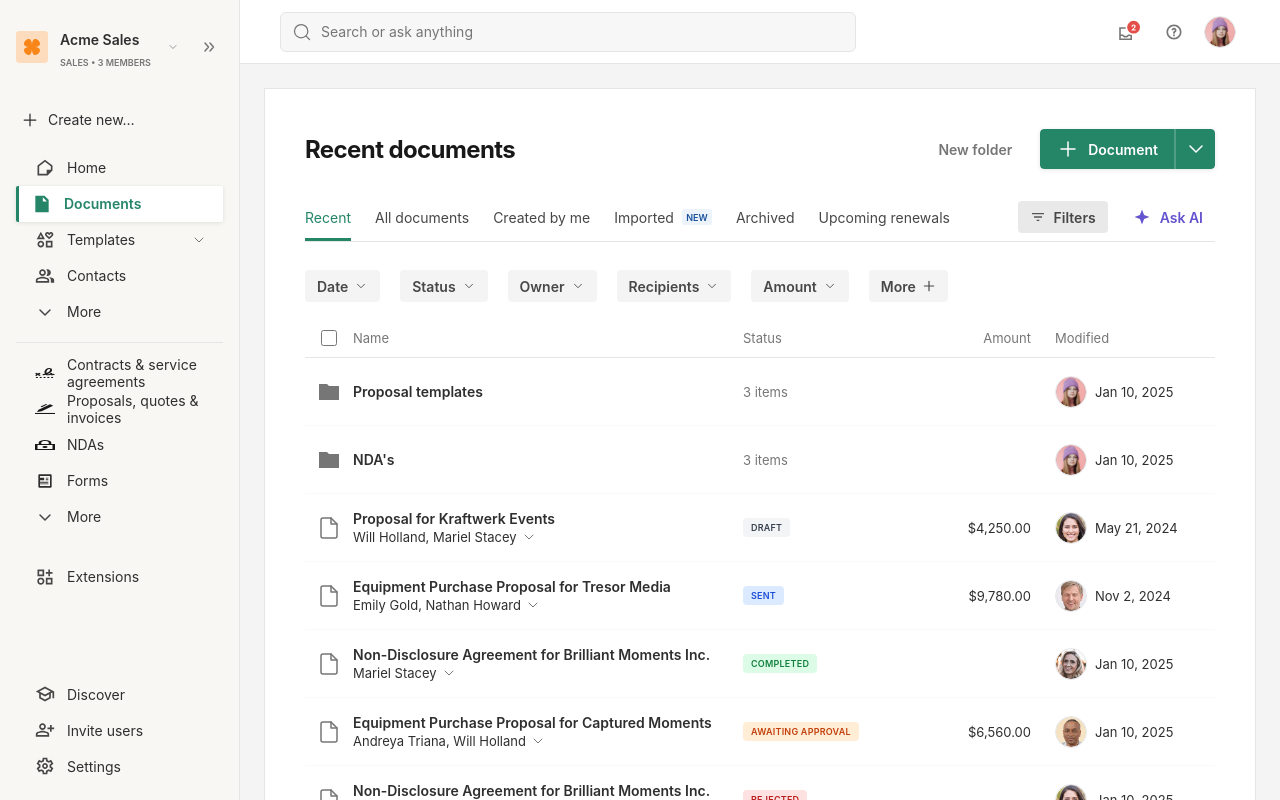
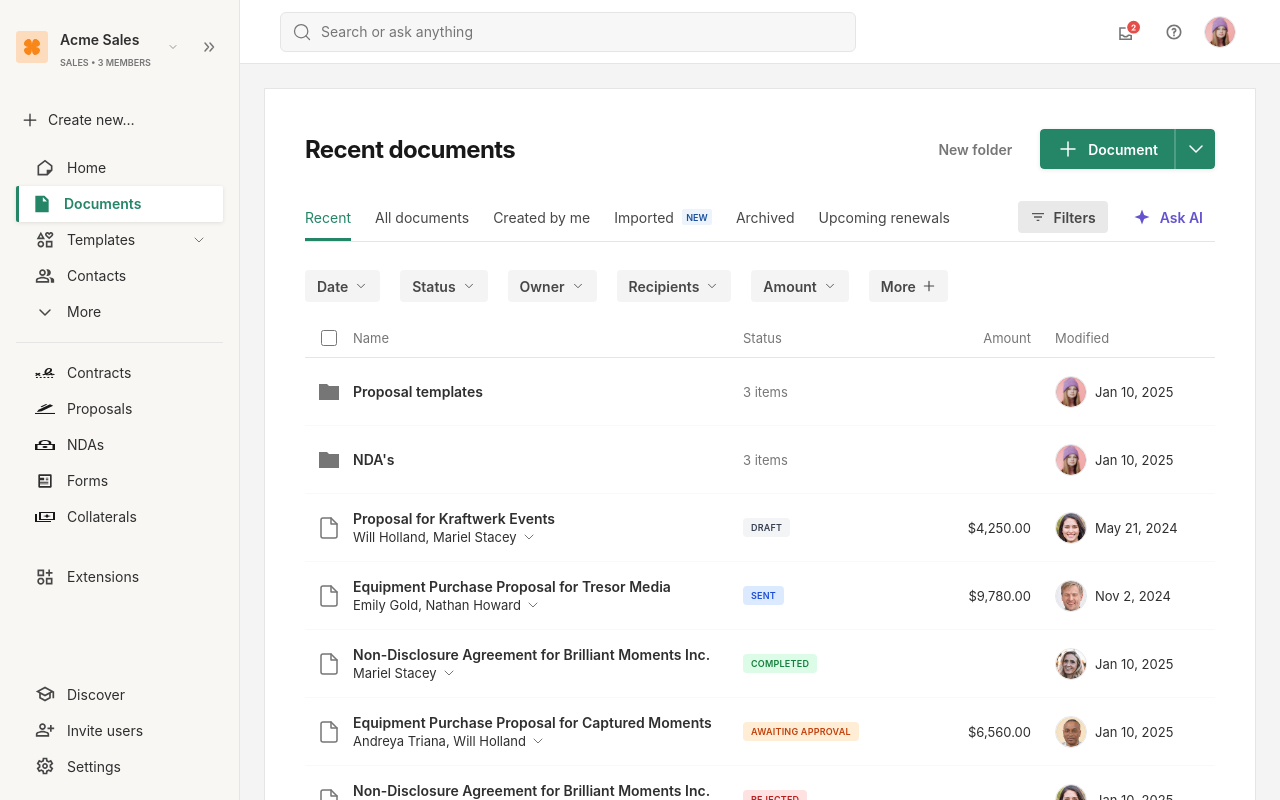
Before and after one commit to andreibeno-pandadoc/CLM, a React (Vite) app: page / in a window 1280 px wide. Built offline with nearby package versions, Linux system fonts and the light colour scheme.

Commit message:
fix(views-2): short Contracts/Proposals labels; show all views incl. Collaterals
- Restore sidebar titles to Contracts and Proposals (merged filters unchanged)
- When VIEW_IDS.length <= 5, show full views list without Views More

Made-with: Cursor

```diff
--- a/src/components/Sidebar.jsx
+++ b/src/components/Sidebar.jsx
@@ -106,6 +106,10 @@ const DoubleChevronRightIcon = ({ className = "w-5 h-5" }) => (
 /** Default visible rows per nav section (Payments… / Views) before More */
 const SECTION_VISIBLE_COUNT = 4;
 
+/** When there are few merged views (e.g. views-2: 5), show all including Collaterals without "More". */
+const viewsVisibleLimit =
+  VIEW_IDS.length <= 5 ? VIEW_IDS.length : SECTION_VISIBLE_COUNT;
+
 const Sidebar = ({ activePage, onPageChange }) => {
   const [isExpanded, setIsExpanded] = useState(false);
   /** Secondary list (Payments… Dev Center): show only first N until More */
@@ -163,8 +167,8 @@ const Sidebar = ({ activePage, onPageChange }) => {
     ? expandedNavItems
     : expandedNavItems.slice(0, SECTION_VISIBLE_COUNT);
 
-  const viewsHasOverflow = viewItems.length > SECTION_VISIBLE_COUNT;
-  const viewsSlice = expandViewsNav ? viewItems : viewItems.slice(0, SECTION_VISIBLE_COUNT);
+  const viewsHasOverflow = viewItems.length > viewsVisibleLimit;
+  const viewsSlice = expandViewsNav ? viewItems : viewItems.slice(0, viewsVisibleLimit);
 
   const bottomNavItems = [
     { icon: DiscoverIcon, label: 'Discover' },
--- a/src/config/views.js
+++ b/src/config/views.js
@@ -12,7 +12,7 @@ export { DOCUMENT_TYPE_OPTIONS_BY_VIEW } from './documentTypeOptions';
 
 export const VIEW_CONFIG = {
   contracts: {
-    title: 'Contracts & service agreements',
+    title: 'Contracts',
     ctaLabel: 'Contract',
     filters: [
       'Document Type',
@@ -25,7 +25,7 @@ export const VIEW_CONFIG = {
     iconSrc: viewIcon('contracts'),
   },
   proposals: {
-    title: 'Proposals, quotes & invoices',
+    title: 'Proposals',
     ctaLabel: 'Proposal',
     filters: ['Document Type', 'Date', 'Status', 'Owner', 'Counterparty', 'Contract value'],
     filterIds: ['document-type', 'date', 'status', 'owner', 'recipients', 'amount'],
```
